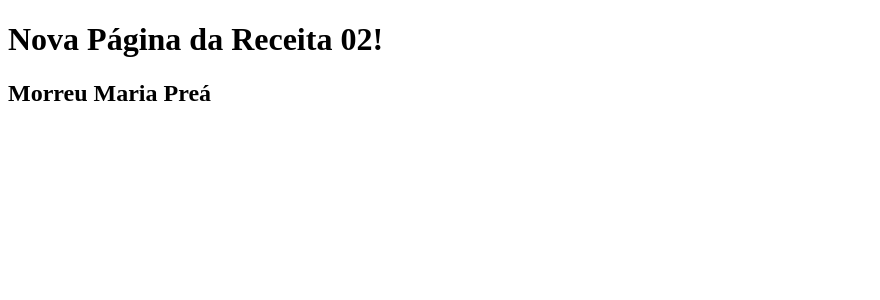
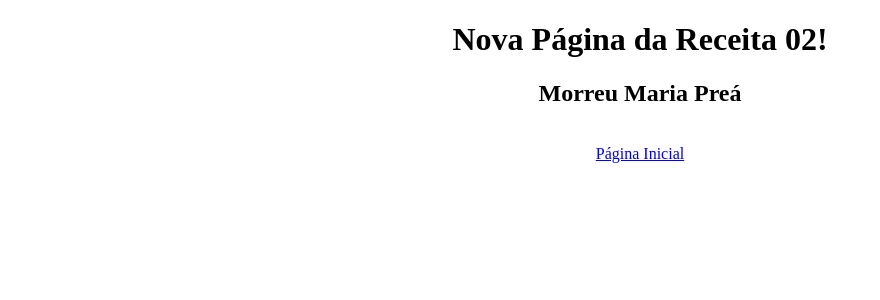
Before and after one commit to adson-matheus/aprendendo-next.js, a Next.js app: page /novaPagina in a window 1280 px wide. Shown: the top 300 px of the page, without its empty margins (0-880 px from the left). Built offline with nearby package versions, Linux system fonts and the light colour scheme.

Commit message:
add links para melhor navegacao

```diff
--- a/pages/index.js
+++ b/pages/index.js
@@ -4,7 +4,9 @@ export default function Home(){
             {/* receita 01 */ }
             <h2>Viva Santana!</h2>
             <a href="/carnaval">Página Carnaval</a><br/>
-            <small>Receita 01</small>
+            <small>Receita 01</small><br/><br/>
+            <a href="/novaPagina">Nova Página - Receita 02</a><br/>
+            <small>Receita 02</small>
         </div>
     )
 }
--- a/pages/novaPagina.js
+++ b/pages/novaPagina.js
@@ -3,9 +3,11 @@
 
 export default function Principal(){
     return (
-        <div>
+        <div style={{textAlign:'center'}}>
+            {/* receita 02 */ }
             <h1>Nova Página da Receita 02!</h1>
-            <MariaPrea/>
+            <MariaPrea/><br/>
+            <a href="/">Página Inicial</a><br/>
         </div>
     )
 }
```
